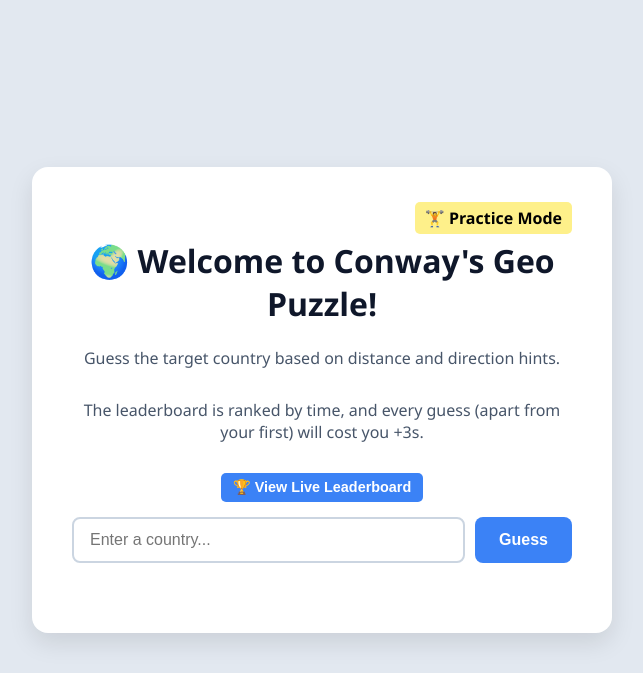
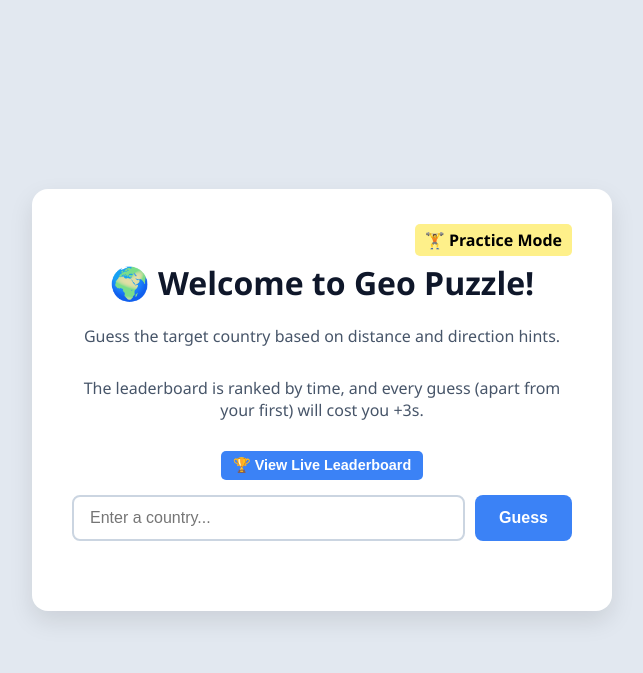
Before and after one commit to benconway03/conways-geo-puzzle, a Flask app: page / in a window 1280 px wide. Shown: the top 673 px of the page, without its empty margins (318-961 px from the left). Run offline with Flask 3, Linux system fonts and the light colour scheme; data that the repository does not hold is empty.

Commit message:
Amended name

```diff
--- a/templates/index.html
+++ b/templates/index.html
@@ -17,7 +17,7 @@
             {% endif %}
         </div>
 
-        <h1>🌍 {% if is_practice %}Practice Mode{% else %}Welcome to Conway's Geo Puzzle!{% endif %}</h1>
+        <h1>🌍 {% if is_practice %}Practice Mode{% else %}Welcome to Geo Puzzle!{% endif %}</h1>
         <p>Guess the target country based on distance and direction hints.</p>
         <p>The leaderboard is ranked by time, and every guess (apart from your first) will cost you +3s.</p>
 
```
